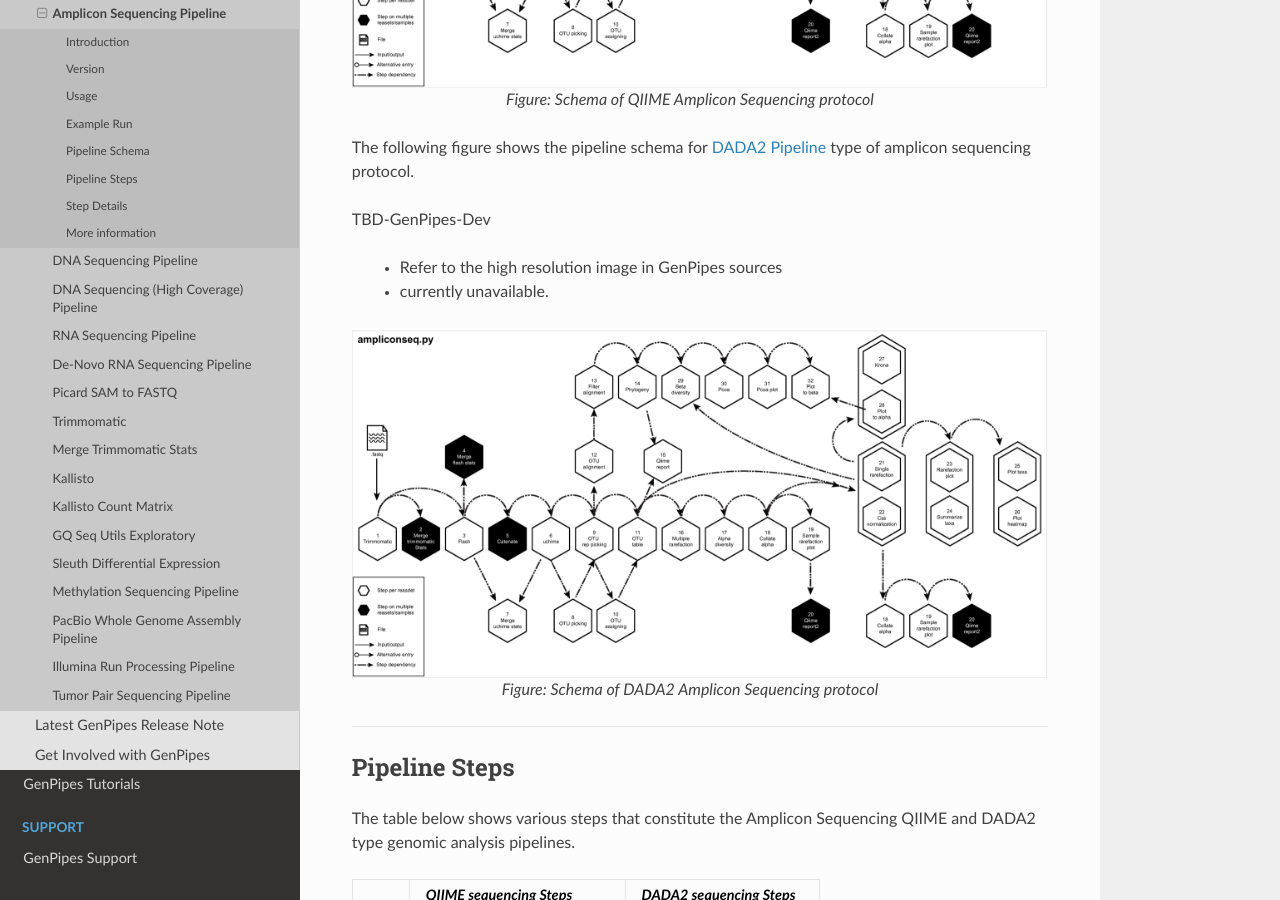
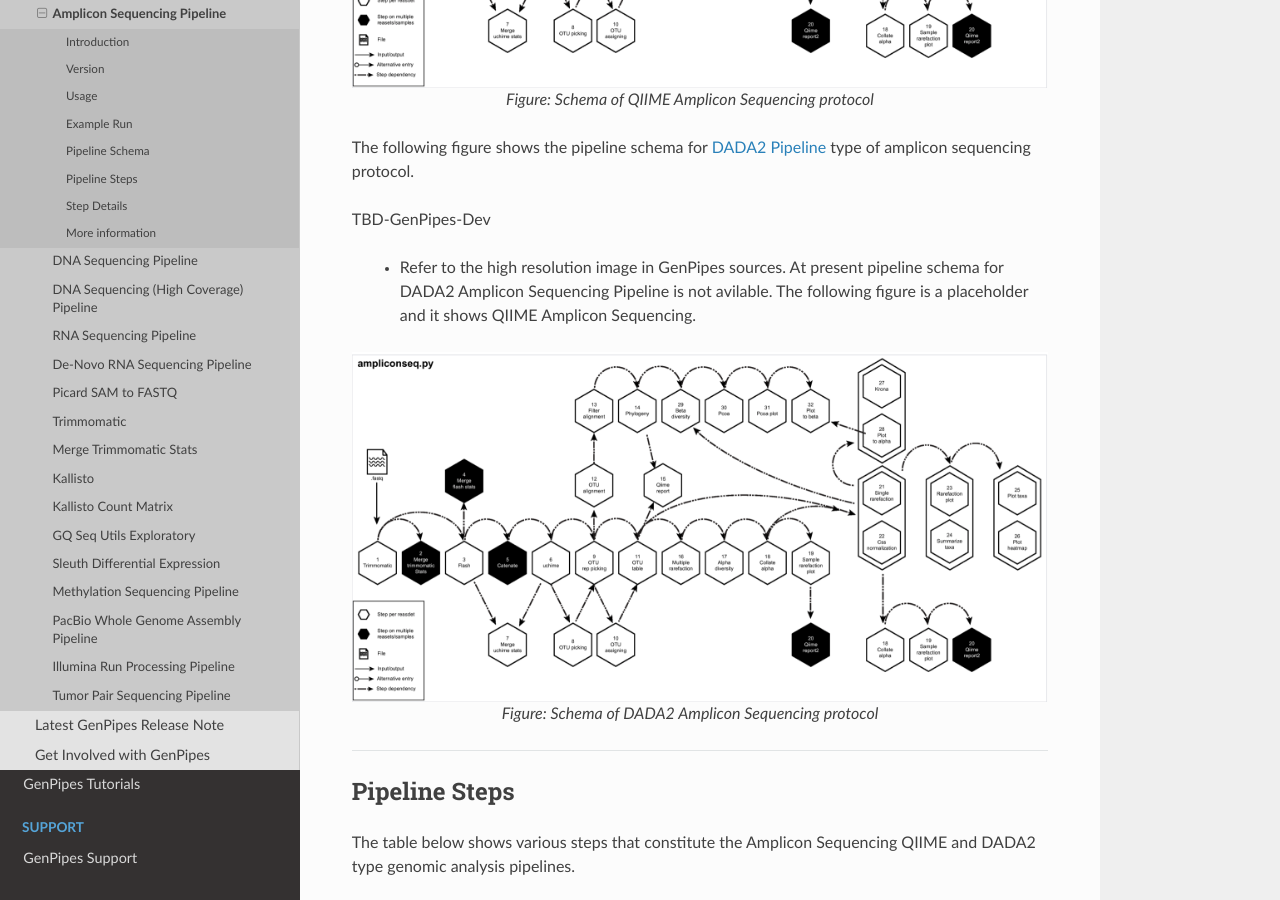
Before and after one commit to c3g/GenPipes_Docs, a Sphinx documentation site: the page built from docs/source/user_guide/pipelines/gp_ampliconseq.rst, in a window 1280 px wide and 900 px high, scrolled down 2746 px. Built offline with Sphinx 7.4.7 and the Read the Docs theme 2.0.0, drawn with Linux system fonts in a browser that asks for light colours; formulas are drawn with MathJax 3; the version number could not be read and is left out; some of the changed text lies outside the part shown.

Commit message:
Ref #71 - minor typos and edits to correct cross references in several pages

```diff
--- a/docs/source/about/index.rst
+++ b/docs/source/about/index.rst
@@ -9,7 +9,7 @@ As part of its implementation, GenPipes includes a set of high-quality, standard
 
 GenPipes pipelines have been tested, continuously improved through industry standard benchmarks, and used extensively over the past 4 years. By combining both WMS and extensively validated end-to-end genomic analysis workflows, into a simple tool, GenPipes not only enables bioinformatics professionals but also students, researchers in need of bioinformatics tools to perform turnkey analyses for a wide range of bioinformatics applications in the genomics field. It also allows flexible and robust extensions for advanced genomics research.
 
-You can learn more about GenPipes, its target audience, sponsors, how the project has evolved over the years and license information in the following section.
+You can learn more about GenPipes, its target audience, sponsors, how the project has evolved over the years and `license <https://bitbucket.org/mugqic/genpipes/src/master/COPYING.LESSER>`_ information in the following section.
 
 .. toctree::
    :maxdepth: 1
--- a/docs/source/documentation/about.rst
+++ b/docs/source/documentation/about.rst
@@ -48,4 +48,4 @@ Here are some guidelines to contribute to GenPipes documentation:
 References for Sphinx based documentation
 -----------------------------------------
 
-* Using Sphinx and ReadTheDocs for building documentation of Python projects - a very informative 'reference <https://brendanhasz.github.io/2019/01/05/sphinx.html>`_.
+* Using Sphinx and ReadTheDocs for building documentation of Python projects - a very informative `reference <https://brendanhasz.github.io/2019/01/05/sphinx.html>`_.
--- a/docs/source/get-started/what_is_genpipes.rst
+++ b/docs/source/get-started/what_is_genpipes.rst
@@ -35,7 +35,7 @@ Following genomics application pipelines are already implemented and validated t
 * Whole Genome Bisulphate Sequencing (WGBS)/ Reduced Representation Bisulphate Sequencing (RRBS)
 * Whole Genome Sequencing (WGS)
 
-GenPipes software is available under a GPLv3 open source license and is continuously updated to follow recent advances in genomics and bioinformatics. The framework can be accessed through multiple deployment mechanisms. It has already been configured on several servers at C3G HPC computing facility. Its also supports Cloud deployment through GCP. Besides this,  a Docker image is also available to facilitate additional installations on local / individual machines for small dataset analysis.
+GenPipes software is available under a GPLv3 open source `license <https://bitbucket.org/mugqic/genpipes/src/master/COPYING.LESSER>`_ and is continuously updated to follow recent advances in genomics and bioinformatics. The framework can be accessed through multiple deployment mechanisms. It has already been configured on several servers at C3G HPC computing facility. Its also supports Cloud deployment through GCP. Besides this,  a Docker image is also available to facilitate additional installations on local / individual machines for small dataset analysis.
 
 .. image:: /img/gp_components.png
 
--- a/docs/source/user_guide/pipelines/gp_ampliconseq.rst
+++ b/docs/source/user_guide/pipelines/gp_ampliconseq.rst
@@ -134,8 +134,7 @@ The following figure shows the pipeline schema for `DADA2 Pipeline`_ type of amp
 
 TBD-GenPipes-Dev
 
- - Refer to the high resolution image in GenPipes sources
- - currently unavailable.
+ - Refer to the high resolution image in GenPipes sources. At present pipeline schema for DADA2 Amplicon Sequencing Pipeline is not avilable.  The following figure is a placeholder and it shows QIIME Amplicon Sequencing.
 
 .. figure:: /img/pipelines/ampseq2.png
    :align: center
--- a/docs/source/user_guide/pipelines/steps_ampseq.inc
+++ b/docs/source/user_guide/pipelines/steps_ampseq.inc
@@ -33,7 +33,7 @@ In this step, we look at `FLASH`_ output to set amplicon lengths input for `DADA
 
 **Flash Pass 2**
 
-TBD
+TBD-GenPipes-Dev
 
 .. _Merge Flash Stats:
 
@@ -232,7 +232,6 @@ Here the last part of the final report for Amplicon sequencing pipeline is gener
 
 **Asva**
 
-TBD
 This step checks for the design file (required for `PCA plots`_)
 
 .. Following are the html link references:
--- a/docs/source/user_guide/pipelines/steps_chipseq.inc
+++ b/docs/source/user_guide/pipelines/steps_chipseq.inc
@@ -93,7 +93,7 @@ Sequencing quality metrics as tag count, tag autocorrelation, sequence bias and
 
 **Homer Make UCSC files**
 
-Wiggle Track Format files are generated from the aligned reads using Homer.  The resulting files can be loaded in browsers like `IGV <https://software.broadinstitute.org/software/igv/>`_ or i`UCSC <https://genome.ucsc.edu>`_.
+Wiggle Track Format files are generated from the aligned reads using Homer.  The resulting files can be loaded in browsers like `IGV <https://software.broadinstitute.org/software/igv/>`_ or `UCSC <https://genome.ucsc.edu>`_.
 
 .. _MACS2 call peak:
 
--- a/docs/source/user_guide/pipelines/steps_hicseq.inc
+++ b/docs/source/user_guide/pipelines/steps_hicseq.inc
@@ -35,7 +35,7 @@ The trim statistics per Readset file are merged at this step.
 
 **Fastq ReadName Edit**
 
-Removes the added /1 and /2 by picard's sam_to_fastq transformation to avoid issues with downstream software like HOMER
+Removes the added /1 and /2 by picard's sam_to_fastq transformation to avoid issues with downstream software like HOMER.
 
 .. _Hicup Align:
 
--- a/docs/source/user_guide/pipelines/steps_methylseq.inc
+++ b/docs/source/user_guide/pipelines/steps_methylseq.inc
@@ -79,11 +79,10 @@ The script in this pipeline step reads in a bisulfite read alignment file produc
 **Wiggle Tracks**
 
 This step generates wiggle tracks suitable for multiple browsers, to show coverage and methylation data. When using GRCh37 build of Human genome, to be compatible with the UCSC Genome Browser we only keep chromosomes 1-22, X, Y and MT, and we also rename them by prefixing "chr" to the chromosome name (e.g. "1" becomes "chr1"), and changing the mitochondrial chromosome from "MT" to "chrM", and keeping the GRCh37 coordinates.
-.. Following are the html links used in this content.
 
 .. _Methylation Profile:
 
-**Methylation Profile**:
+**Methylation Profile**
 
 This step involves generation of a CpG methylation profile by combining both forward and reverse strand Cs.
 
```
Also changed, not shown: docs/source/tutorials/genpipes_tutorial.rst (+3 -5 lines), docs/source/user_guide/pipelines/steps_dnaseq.inc (+11 -11 lines).
